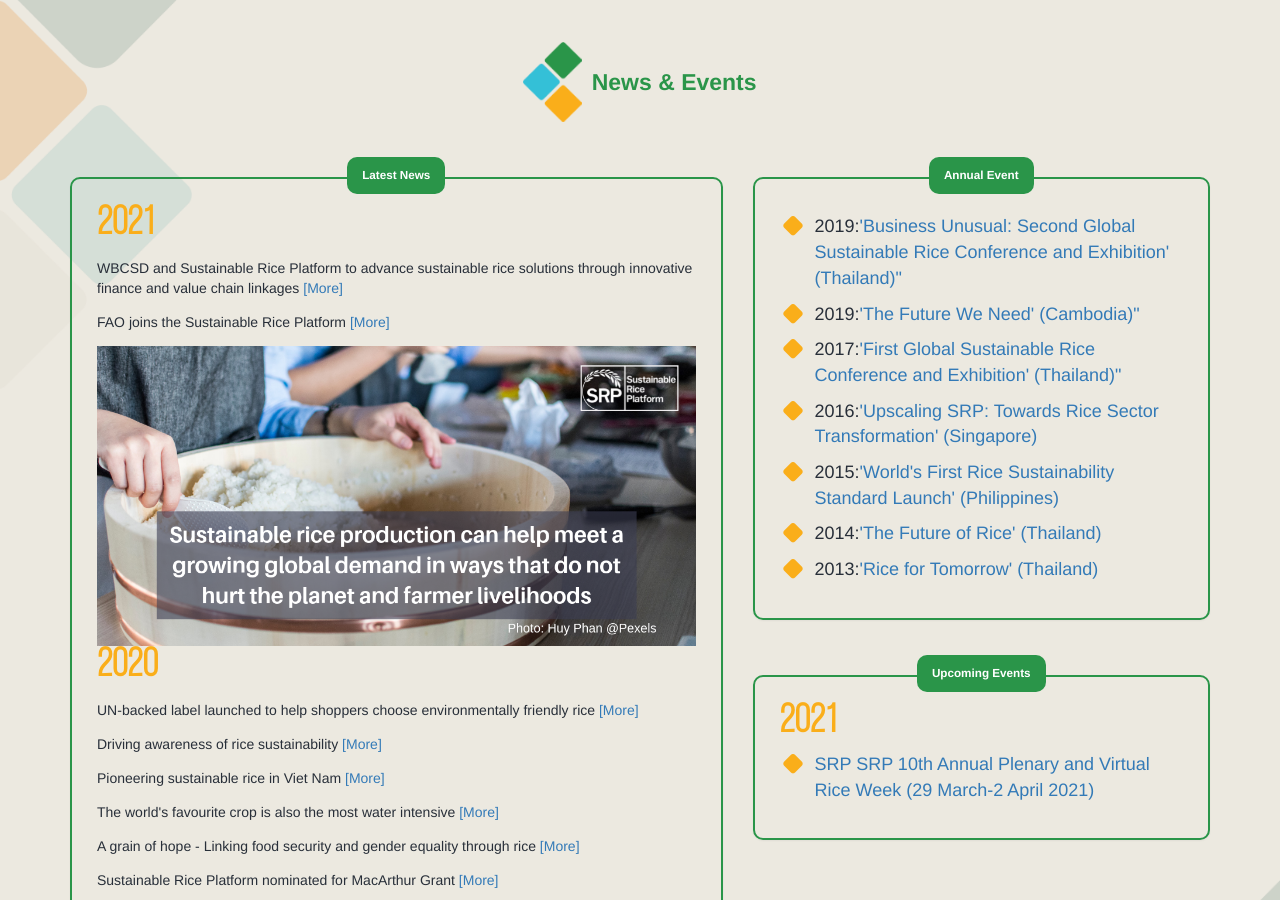
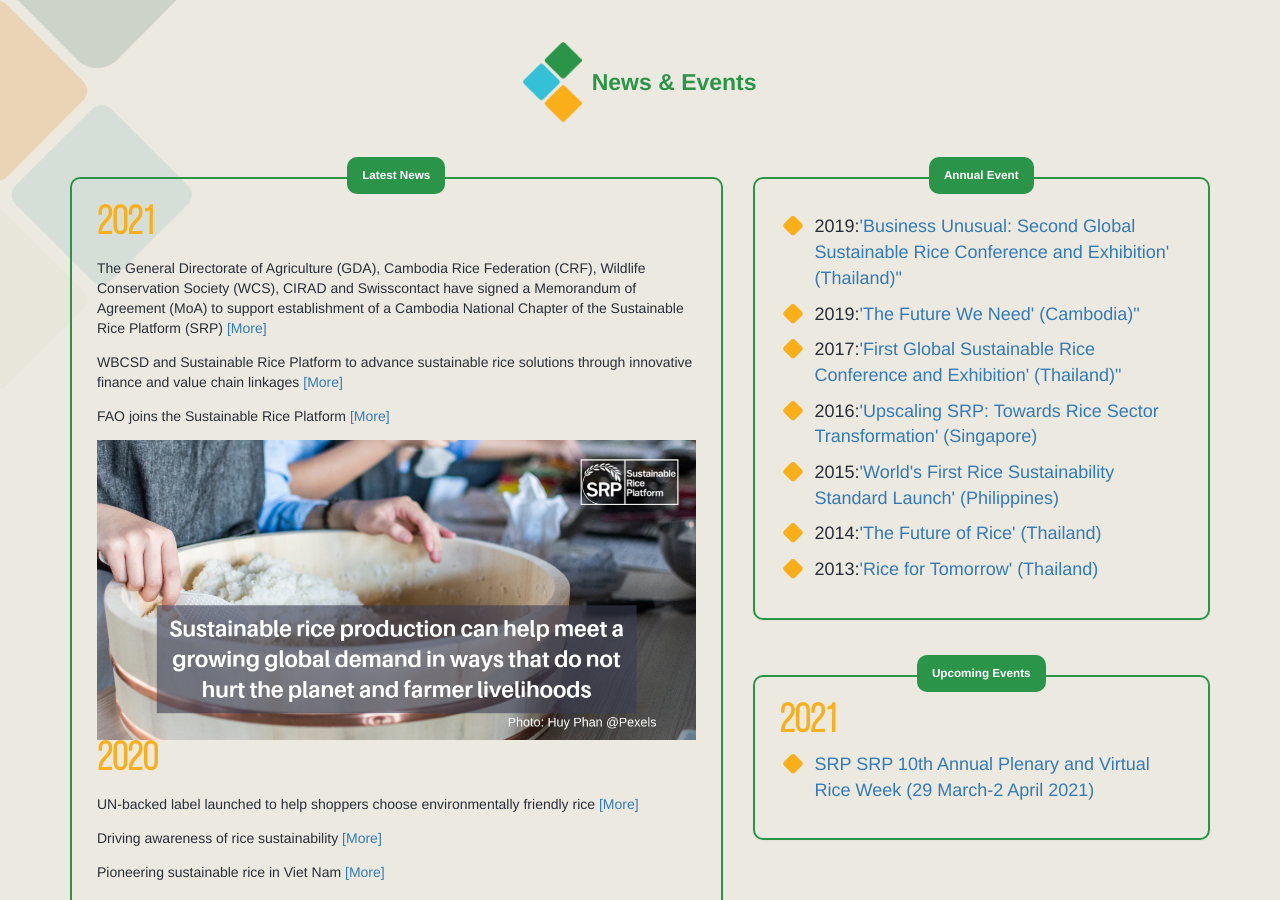
Before and after one commit to sustainablericeplatform/sustainablericeplatform.github.io, a Jekyll site: the page built from News-and-Events/index.html, in a window 1280 px wide and 900 px high, scrolled down 433 px. Built offline with Jekyll 4.4.1, drawn with Linux system fonts in a browser that asks for light colours.

Commit message:
Update index.html

```diff
--- a/News-and-Events/index.html
+++ b/News-and-Events/index.html
@@ -18,6 +18,7 @@
                     </div>
                     <div class="panel-body">
                         <h1 class="year">2021</h1>
+                        <p>The General Directorate of Agriculture (GDA), Cambodia Rice Federation (CRF), Wildlife Conservation Society (WCS), CIRAD and Swisscontact have signed a Memorandum of Agreement (MoA) to support establishment of a Cambodia National Chapter of the Sustainable Rice Platform (SRP) <a href="/assets/docs/Press Release_210625_SRP Cambodia Chapter Ceremony Signing.pdf> Overview - SRP" target=_blank">[More]</a></p>
                         <p>WBCSD and Sustainable Rice Platform to advance sustainable rice solutions through innovative finance and value chain linkages <a href="https://www.wbcsd.org/Programs/Food-and-Nature/News/WBCSD-and-Sustainable-Rice-Platform-to-advance-sustainable-rice-solutions-through-innovative-finance-and-value-chain-linkages" target="_blank">[More]</a></p>
                         <p>FAO joins the Sustainable Rice Platform <a href="http://www.fao.org/asiapacific/news/detail-events/en/c/1391829/" target="_blank">[More]</a></p>
                         <img src="/assets/images/Sustainable rice production - TW.png" class="img-responsive" />
```
